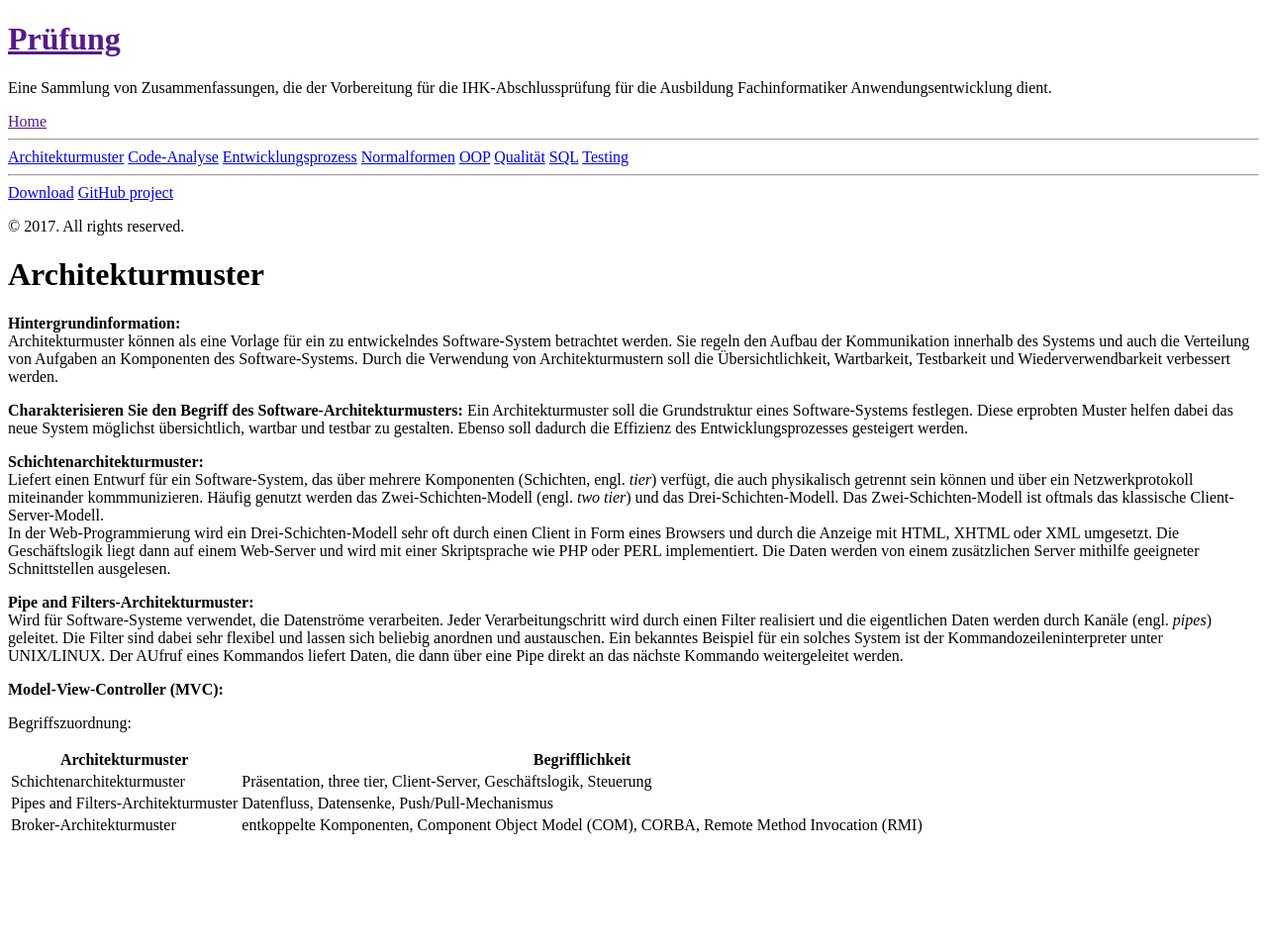
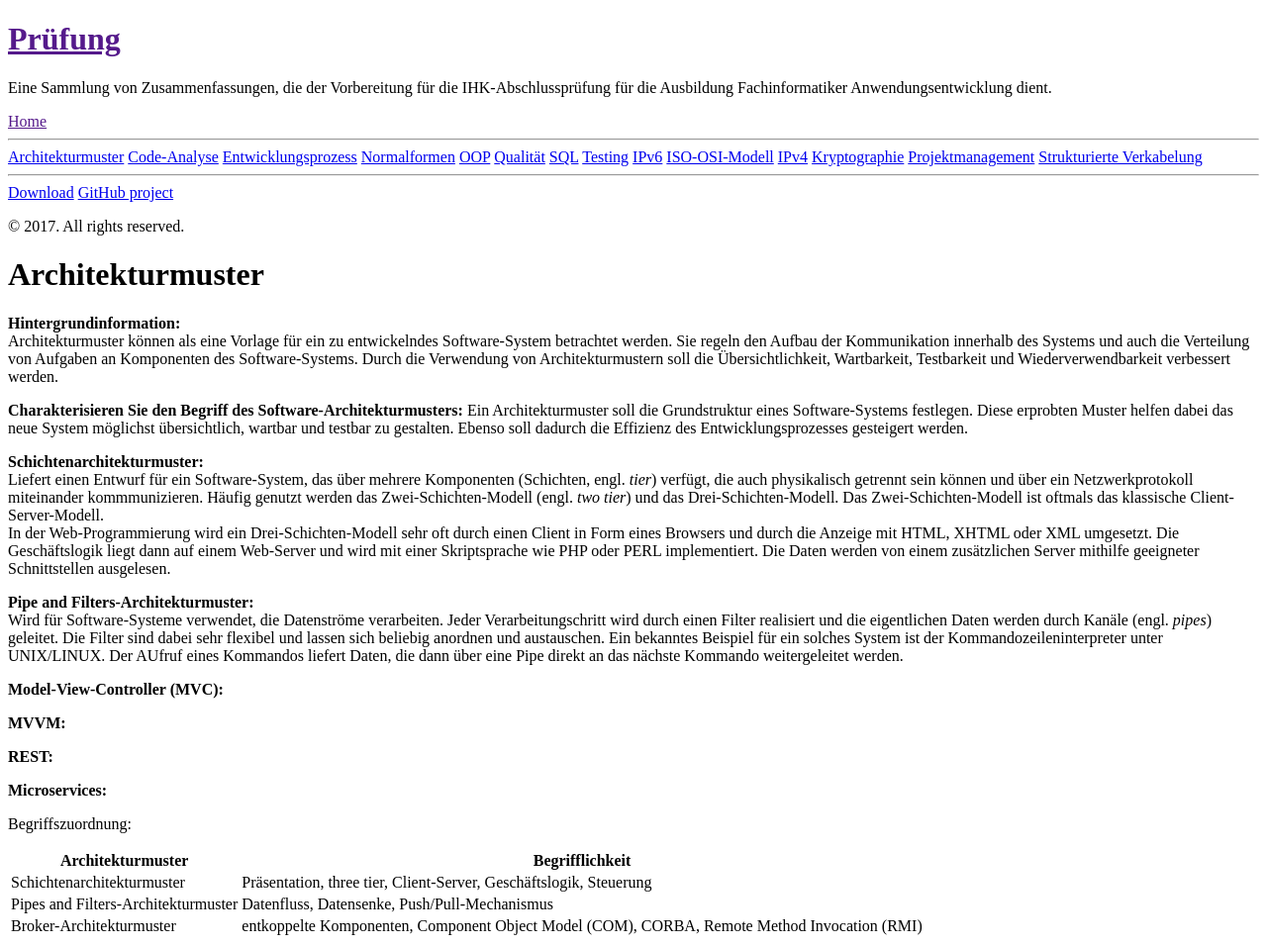
Before and after one commit to marlonn/zsfg-jekyll, a Jekyll site: the page built from architektur.md, in a window 1280 px wide. Shown: the whole page at 99% size. Built offline with Jekyll 4.4.1, drawn with Linux system fonts in a browser that asks for light colours; Markdown is read by kramdown in place of the engine named in the settings; before the commit the page ends 900 px from its top, so only the background shows below that.

Commit message:
added some blank files for certain topics

```diff
--- /dev/null
+++ b/IPv6.md
@@ -0,0 +1,7 @@
+# **IPv6**
+
+### **Adressbereiche**
+
+### **Umrechnung IPv4 <-> IPv6**
+
+### **Subnetting**
--- /dev/null
+++ b/ISO-OSI.md
@@ -0,0 +1,3 @@
+# **ISO-OSI-Modell**
+
+### **Zuordnung von Hardware zu Schichten
--- a/architektur.md
+++ b/architektur.md
@@ -19,6 +19,13 @@ Wird für Software-Systeme verwendet, die Datenströme verarbeiten. Jeder Verarb
 
 **Model-View-Controller (MVC):**
 
+**MVVM:**
+
+**REST:**
+
+**Microservices:**
+
+
 Begriffszuordnung:
 <table><tr><th>Architekturmuster</th><th>Begrifflichkeit</th></tr>
 <tr><td>Schichtenarchitekturmuster</td><td>Präsentation, three tier, Client-Server, Geschäftslogik, Steuerung</td></tr>
--- /dev/null
+++ b/ipv4.md
@@ -0,0 +1,5 @@
+# **IPv4**
+
+### **Adressbereiche**
+
+### **Subnetting**
--- /dev/null
+++ b/verkabelung.md
@@ -0,0 +1 @@
+# **Strukturierte Verkabelung**
```
Also changed, not shown: entwicklungsprozess.md (+4 -0 lines), kryptographie.md (added, +9 -0 lines), projektmanagement.md (added, +17 -0 lines).
